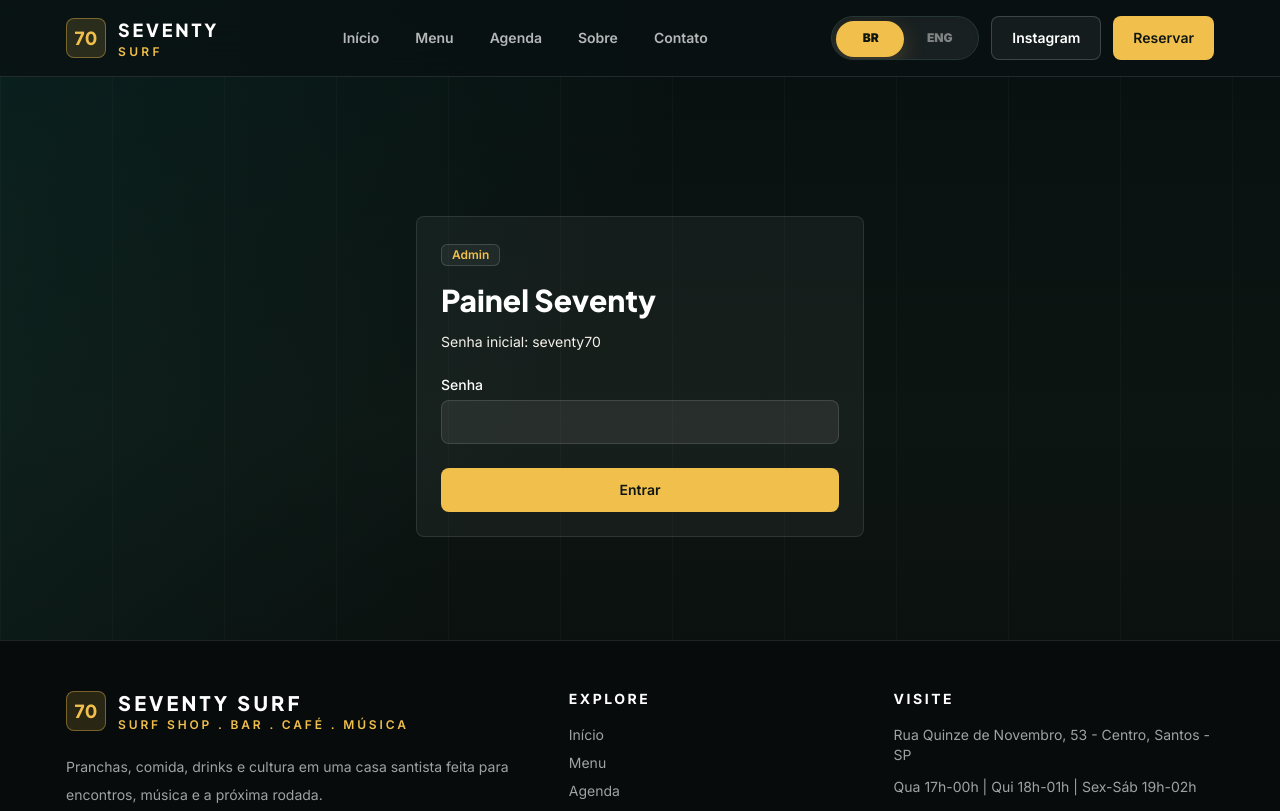
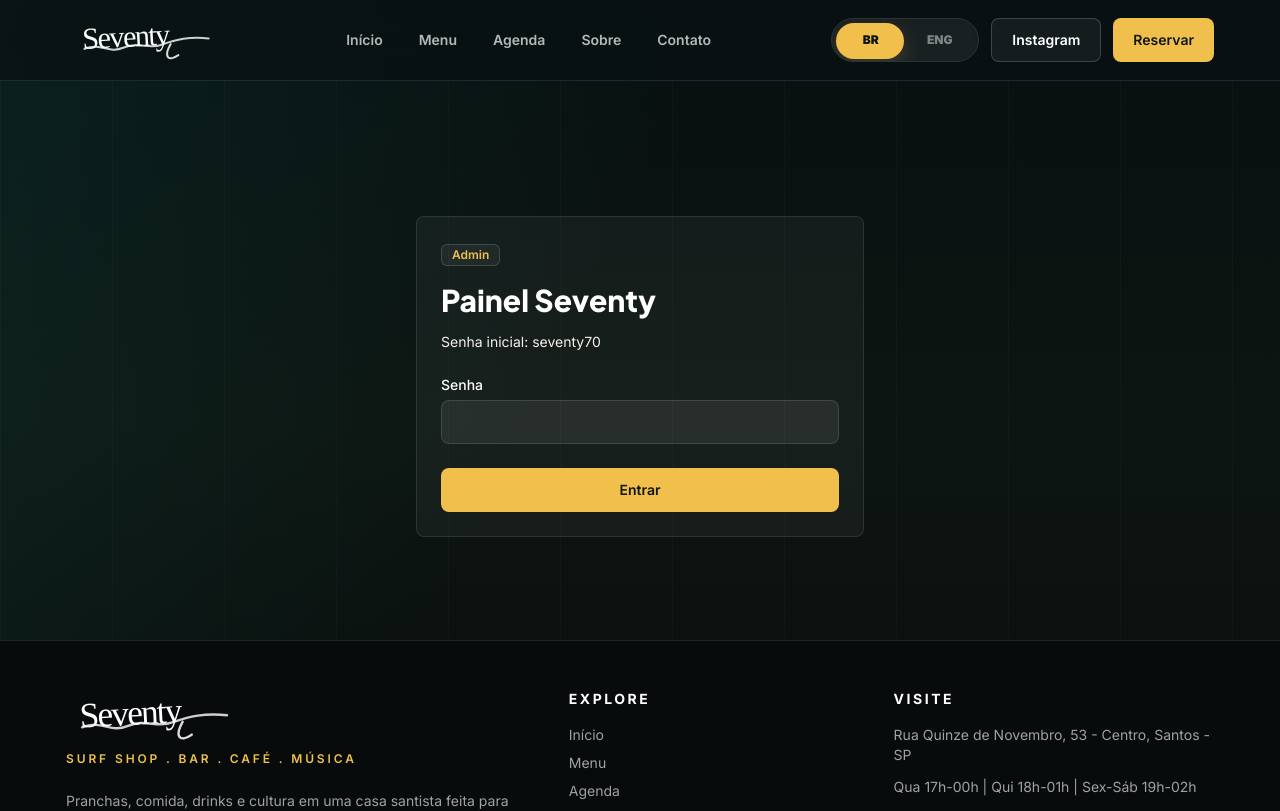
Before and after one commit to zYumoto/SeventySurf-Menu, a React (Vite) app: page /admin in a window 1280 px wide. Shown: the top 811 px of the page. Built offline with nearby package versions, Linux system fonts and the light colour scheme.

Commit message:
Add handwritten Seventy logo

```diff
--- a/src/components/footer.tsx
+++ b/src/components/footer.tsx
@@ -1,6 +1,7 @@
 import { Instagram, MessageCircle, Waves } from "lucide-react";
 import { Link } from "react-router-dom";
 
+import { SeventyLogo } from "@/components/seventy-logo";
 import { Button } from "@/components/ui/button";
 import { useAdminData } from "@/lib/admin-store";
 import { useLanguage } from "@/lib/i18n";
@@ -14,12 +15,9 @@ export function Footer() {
     <footer className="border-t border-white/10 bg-[#070b0b]">
       <div className="container grid gap-10 py-12 md:grid-cols-[1.3fr_0.8fr_0.9fr]">
         <div>
-          <div className="mb-5 flex items-center gap-3">
-            <span className="flex h-10 w-10 items-center justify-center rounded-lg border border-primary/40 bg-primary/15 font-display text-lg font-black text-primary">
-              70
-            </span>
+          <div className="mb-5">
+            <SeventyLogo markClassName="h-14 w-44 text-white" />
             <div>
-              <p className="font-display text-xl font-black uppercase tracking-[0.16em] text-white">Seventy Surf</p>
               <p className="text-xs font-semibold uppercase tracking-[0.24em] text-primary">{copy.footer.tagline}</p>
             </div>
           </div>
--- a/src/components/navbar.tsx
+++ b/src/components/navbar.tsx
@@ -4,6 +4,7 @@ import { Link, useLocation } from "react-router-dom";
 
 import { Button } from "@/components/ui/button";
 import { LanguageSwitch } from "@/components/language-switch";
+import { SeventyLogo } from "@/components/seventy-logo";
 import { useAdminData } from "@/lib/admin-store";
 import { useLanguage } from "@/lib/i18n";
 import { navItems } from "@/lib/site";
@@ -18,14 +19,8 @@ export function Navbar() {
   return (
     <header className="fixed inset-x-0 top-0 z-50 border-b border-white/10 bg-[#091112]/[0.78] backdrop-blur-xl">
       <div className="container flex h-18 items-center justify-between py-4">
-        <Link to="/" className="group flex items-center gap-3" onClick={() => setOpen(false)}>
-          <span className="flex h-10 w-10 items-center justify-center rounded-lg border border-primary/40 bg-primary/15 font-display text-lg font-black text-primary">
-            70
-          </span>
-          <span className="leading-none">
-            <span className="block font-display text-lg font-black uppercase tracking-[0.16em] text-white">Seventy</span>
-            <span className="block text-xs font-semibold uppercase tracking-[0.28em] text-primary">Surf</span>
-          </span>
+        <Link to="/" className="group flex items-center" onClick={() => setOpen(false)}>
+          <SeventyLogo markClassName="h-12 w-40 text-white transition group-hover:text-primary" />
         </Link>
 
         <nav className="hidden items-center gap-1 lg:flex">
--- /dev/null
+++ b/src/components/seventy-logo.tsx
@@ -0,0 +1,48 @@
+import { cn } from "@/lib/utils";
+
+type SeventyLogoProps = {
+  className?: string;
+  markClassName?: string;
+};
+
+export function SeventyLogo({ className, markClassName }: SeventyLogoProps) {
+  return (
+    <span className={cn("inline-flex items-center gap-3", className)}>
+      <svg
+        viewBox="0 0 260 92"
+        role="img"
+        aria-label="Seventy Surf"
+        className={cn("h-12 w-36 overflow-visible text-white", markClassName)}
+      >
+        <text
+          x="8"
+          y="58"
+          fill="currentColor"
+          fontFamily='"Brush Script MT", "Segoe Script", "Lucida Handwriting", cursive'
+          fontSize="58"
+          fontWeight="500"
+          letterSpacing="-3"
+          transform="rotate(-3 110 45)"
+        >
+          Seventy
+        </text>
+        <path
+          d="M12 63 C45 50, 58 73, 86 61 C116 48, 135 65, 160 55 C188 45, 213 39, 250 43"
+          fill="none"
+          stroke="currentColor"
+          strokeLinecap="round"
+          strokeWidth="4"
+          opacity="0.8"
+        />
+        <path
+          d="M177 54 C164 77, 171 89, 192 75"
+          fill="none"
+          stroke="currentColor"
+          strokeLinecap="round"
+          strokeWidth="4"
+          opacity="0.85"
+        />
+      </svg>
+    </span>
+  );
+}
```
